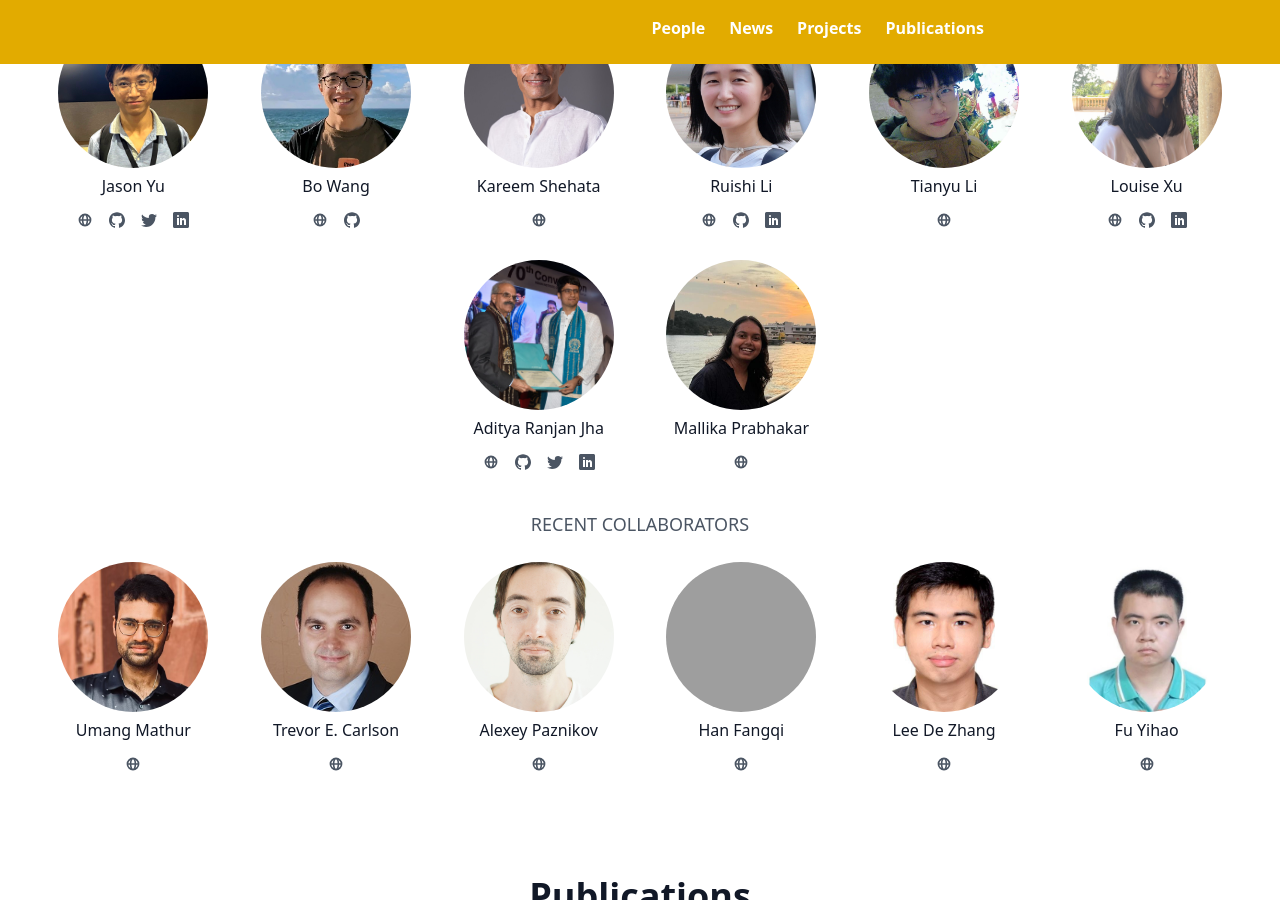
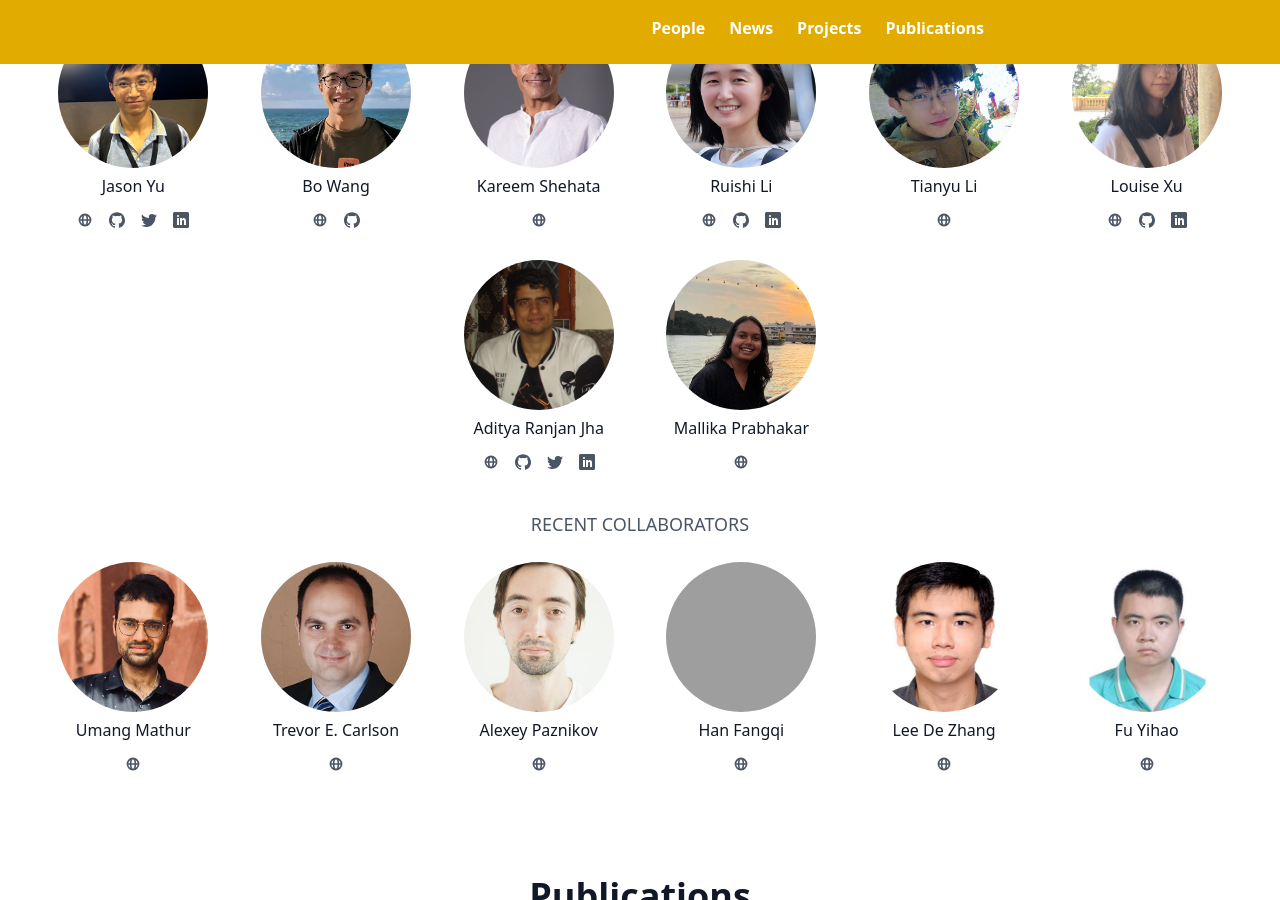
Before and after one commit to kisp-nus/kisp-nus.github.io, a Jekyll site: the page built from index.md, in a window 1280 px wide and 900 px high, scrolled down 2472 px. Built offline with Jekyll 4.4.1, drawn with Linux system fonts in a browser that asks for light colours; grey boxes are pictures that could not be loaded.

Commit message:
update aditya pfp

```diff
--- a/_data/onepage/members.yml
+++ b/_data/onepage/members.yml
@@ -53,7 +53,7 @@
       linkedin: https://www.linkedin.com/in/louise-xu-357a85221/
 
     - name: Aditya Ranjan Jha
-      image: ./assets/people/aditya_profile.jpeg
+      image: ./assets/people/aditya.JPG
       website: https://adi4comp.github.io/bio/
       github: https://github.com/adi4comp/
       linkedin: https://www.linkedin.com/in/adi4comp/
```
Also changed, not shown: assets/people/aditya.JPG (added).
